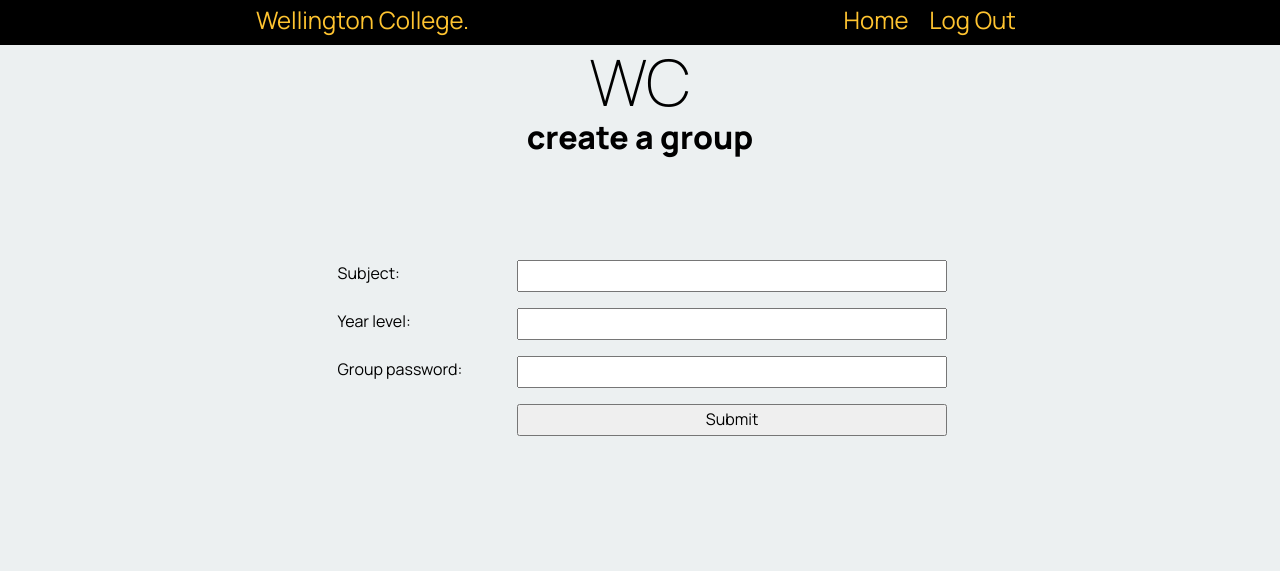
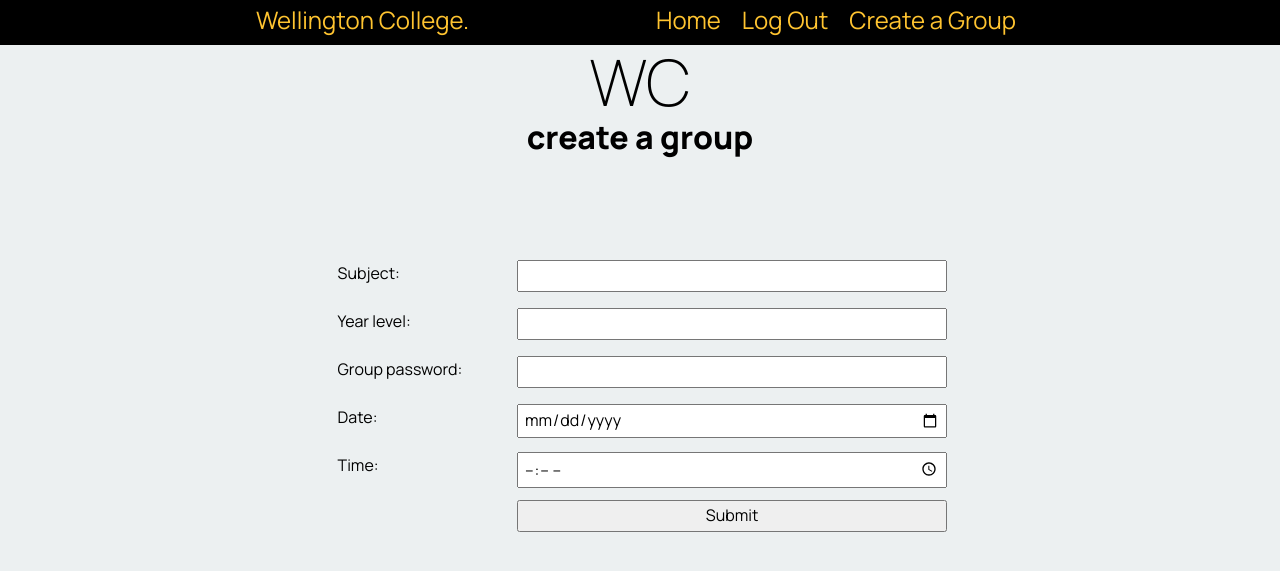
Before and after one commit to seananan/assessmentcalender, a Flask app: template templates/creategroup.html in a window 1280 px wide. Shown: the top 571 px of the page. Run offline with Flask 3, Linux system fonts and the light colour scheme; the template is opened without the code that fills it, so the values that code supplies are empty; the visitor is signed in with stand-in values (Sample User, id 1).

Commit message:
Added new page where you can create groups, information is stored like subject, year level, password, date and time

```diff
--- a/app.py
+++ b/app.py
@@ -107,5 +107,19 @@ def render_logout_page():
     session.clear()
     return redirect("/")
 
+@app.route('/creategroup',methods=['POST', 'GET'])
+def render_creategroup_page():
+    if request.method == 'POST':
+        subject = request.form.get('subject')
+        level = request.form.get('level')
+        password = request.form.get('password')
+        date = request.form.get('date')
+        time = request.form.get('time')
+        con = connect_database(DATABASE)
+        cur=con.cursor()
+        query_insert = "INSERT INTO group (group_subject, group_year, group_password, date, time) VALUES (?, ?, ?, ?, ?)"
+        cur.execute(query_insert, (subject, level, password, date, time))
+    return render_template("creategroup.html")
+
 if __name__ == '__main__':
     app.run()
--- a/static/smile.css
+++ b/static/smile.css
@@ -53,6 +53,8 @@ nav {
     display: inline;
     float: left;
 }
+
+
 
 .navbar-links {
     display: inline;
--- a/templates/base.html
+++ b/templates/base.html
@@ -18,6 +18,7 @@
             <a href="/">Home</a>
             {% if session.logged_in %}
                 <a href="/logout">Log Out</a>
+                <a href="/creategroup">Create a Group</a>
             {% else %}
                 <a href="/signup">Sign Up</a>
                 <a href="/login">Log In</a>
--- a/templates/creategroup.html
+++ b/templates/creategroup.html
@@ -6,15 +6,23 @@
     <form class="myform" method="post">
         <div class="form-group">
             <div class="form-label"> Subject: </div>
-            <div class="form-element"> <input type="text" name="time" required></div>
+            <div class="form-element"> <input type="text" name="subject" required></div>
         </div>
         <div class="form-group">
             <div class="form-label"> Year level: </div>
-            <div class="form-element"> <input type="text" name="subject" required></div>
+            <div class="form-element"> <input type="text" name="level" required></div>
         </div>
         <div class="form-group">
             <div class="form-label"> Group password: </div>
-            <div class="form-element"> <input type="text" name="level" required></div>
+            <div class="form-element"> <input type="text" name="password" required></div>
+        </div>
+        <div class="form-group">
+            <div class="form-label"> Date: </div>
+            <div class="form-element"> <input type="date" name="date" required></div>
+        </div>
+        <div class="form-group">
+            <div class="form-label"> Time: </div>
+            <div class="form-element"> <input type="time" name="time" required></div>
         </div>
         <div class="form-group">
             <div class="form-label"> </div>
```
Also changed, not shown: 1 other file.
